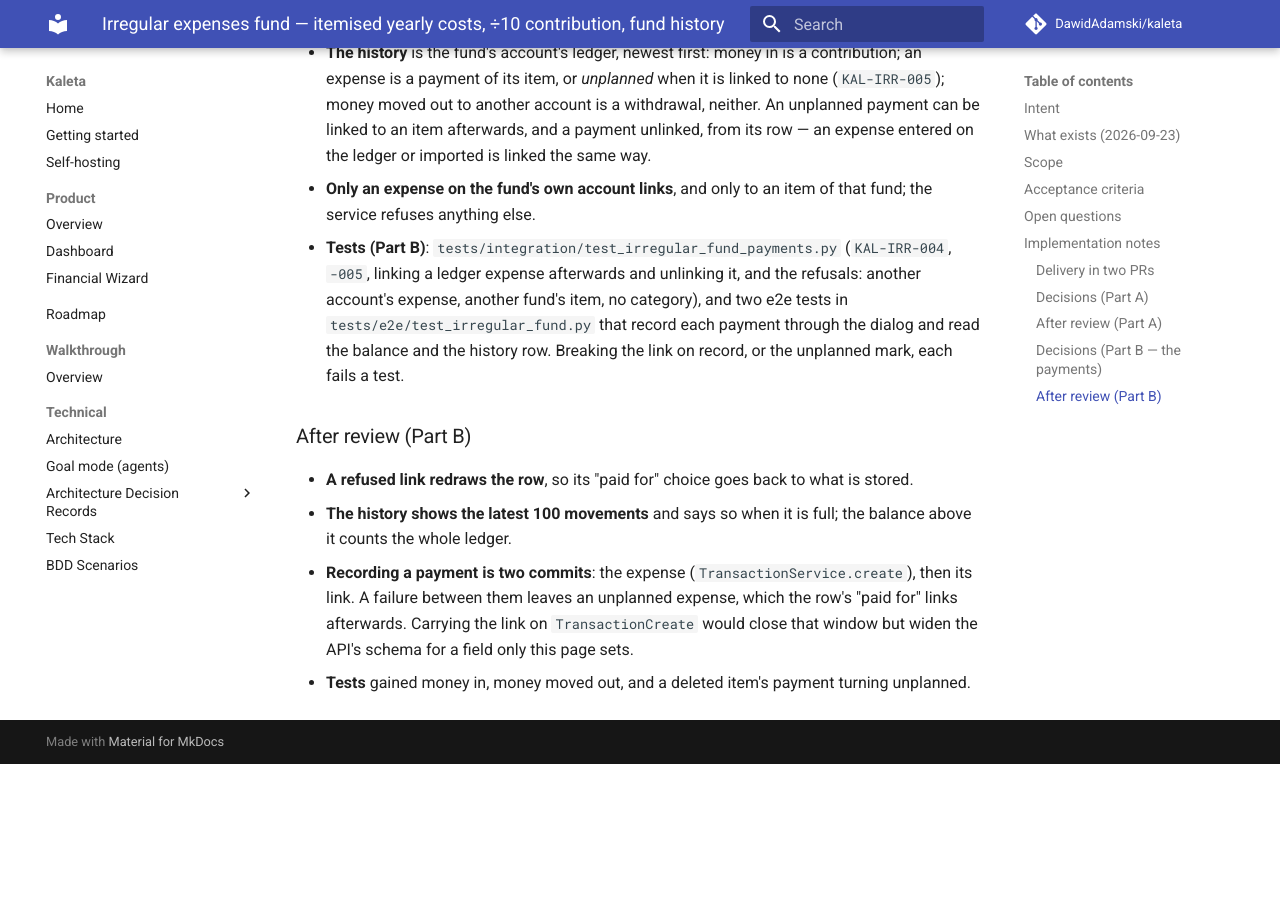
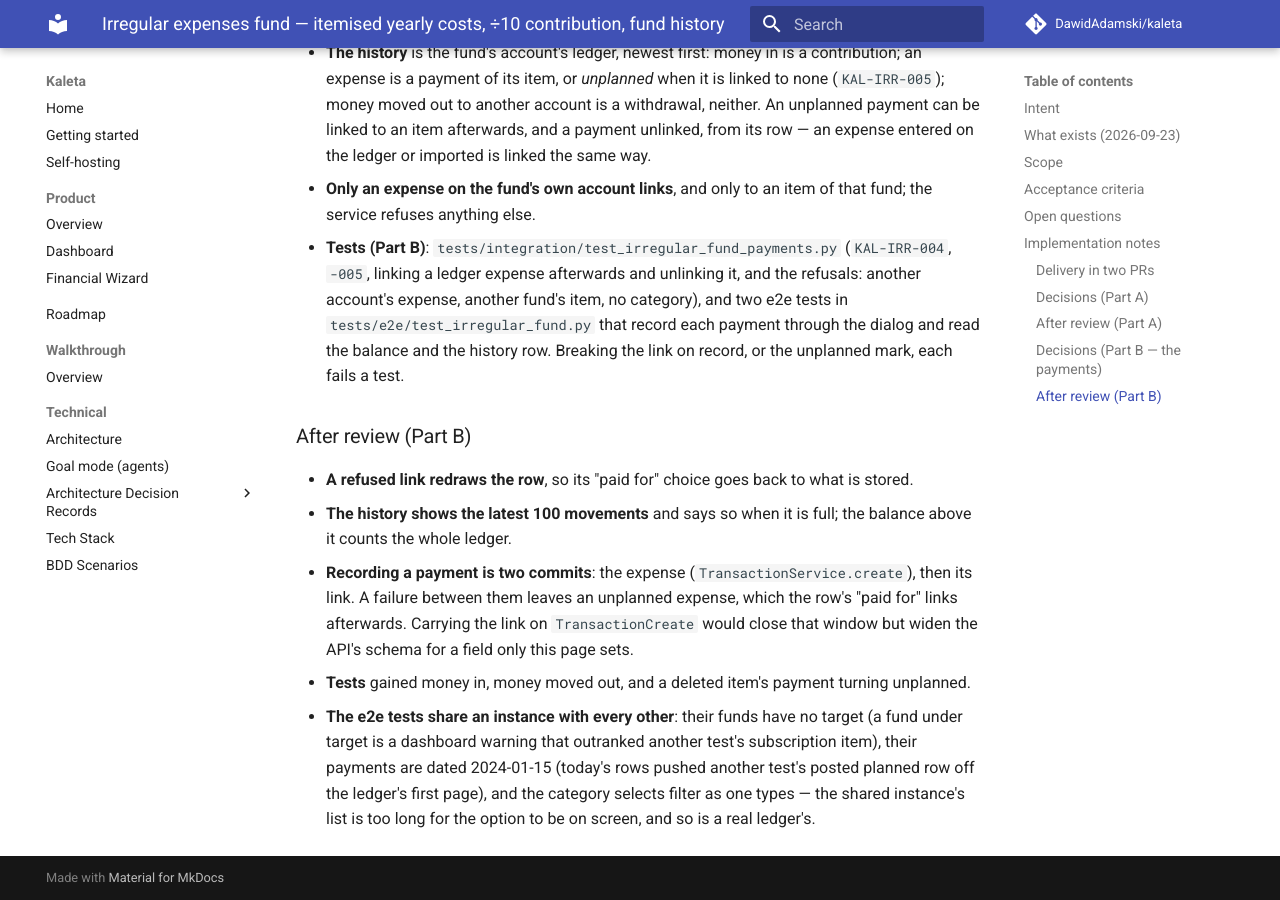
Before and after one commit to DawidAdamski/kaleta, an MkDocs documentation site: the page built from docs/plans/funds-irregular-items.md, in a window 1280 px wide and 900 px high, scrolled down 3104 px. Built offline with MkDocs 1.6.1 and Material for MkDocs 9.7.7, drawn with Linux system fonts in a browser that asks for light colours; comment, search, counter and statistics services are not loaded; before the commit the page ends 3868 px from its top, so only the background shows below that.

Commit message:
fix(funds): e2e tests that leave the shared instance's other tests alone; category selects filter
Co-Authored-By: Claude Opus 5.5 <noreply@anthropic.com>

```diff
--- a/docs/plans/funds-irregular-items.md
+++ b/docs/plans/funds-irregular-items.md
@@ -147,3 +147,9 @@ Out of scope: gift planning (`KAL-GFT`, issue #11) feeding items.
   widen the API's schema for a field only this page sets.
 - **Tests** gained money in, money moved out, and a deleted item's payment turning
   unplanned.
+- **The e2e tests share an instance with every other**: their funds have no target (a fund
+  under target is a dashboard warning that outranked another test's subscription item),
+  their payments are dated 2024-01-15 (today's rows pushed another test's posted planned
+  row off the ledger's first page), and the category selects filter as one types — the
+  shared instance's list is too long for the option to be on screen, and so is a real
+  ledger's.
```
Also changed, not shown: 2 other files.
